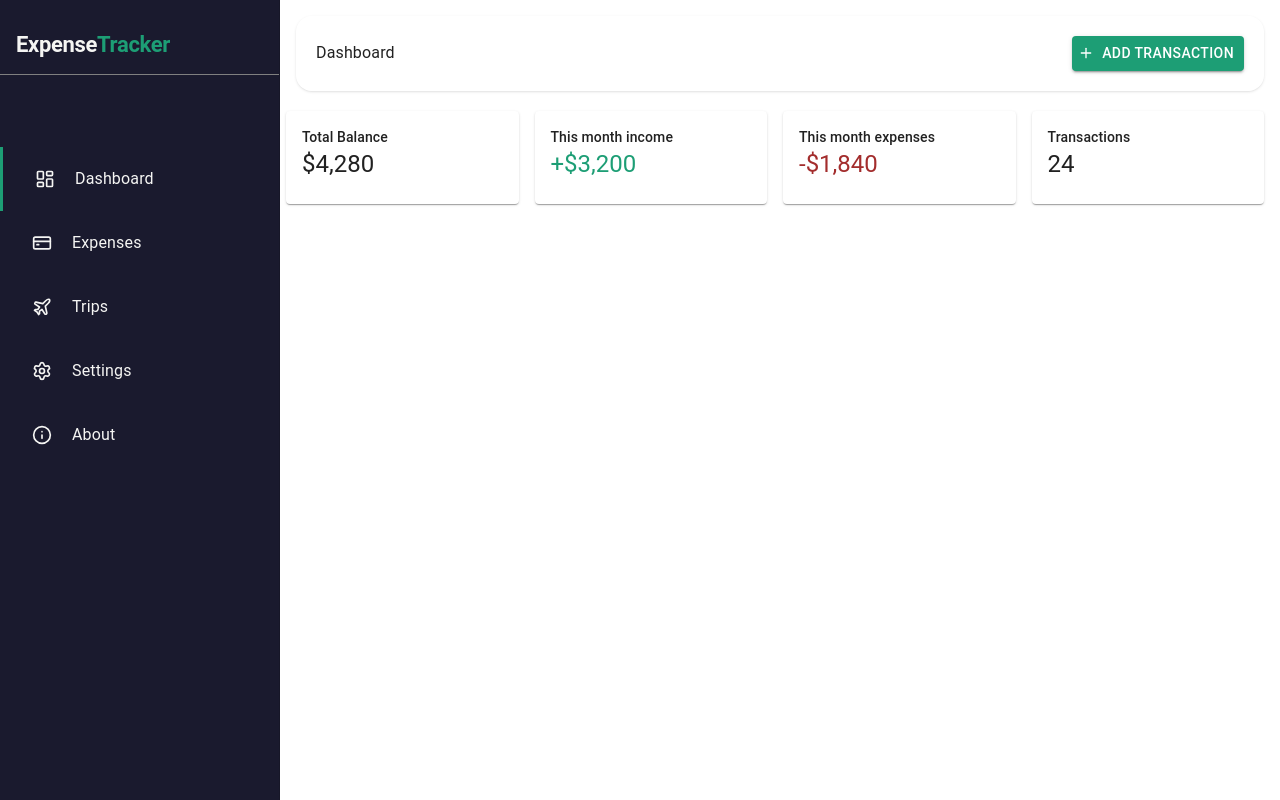
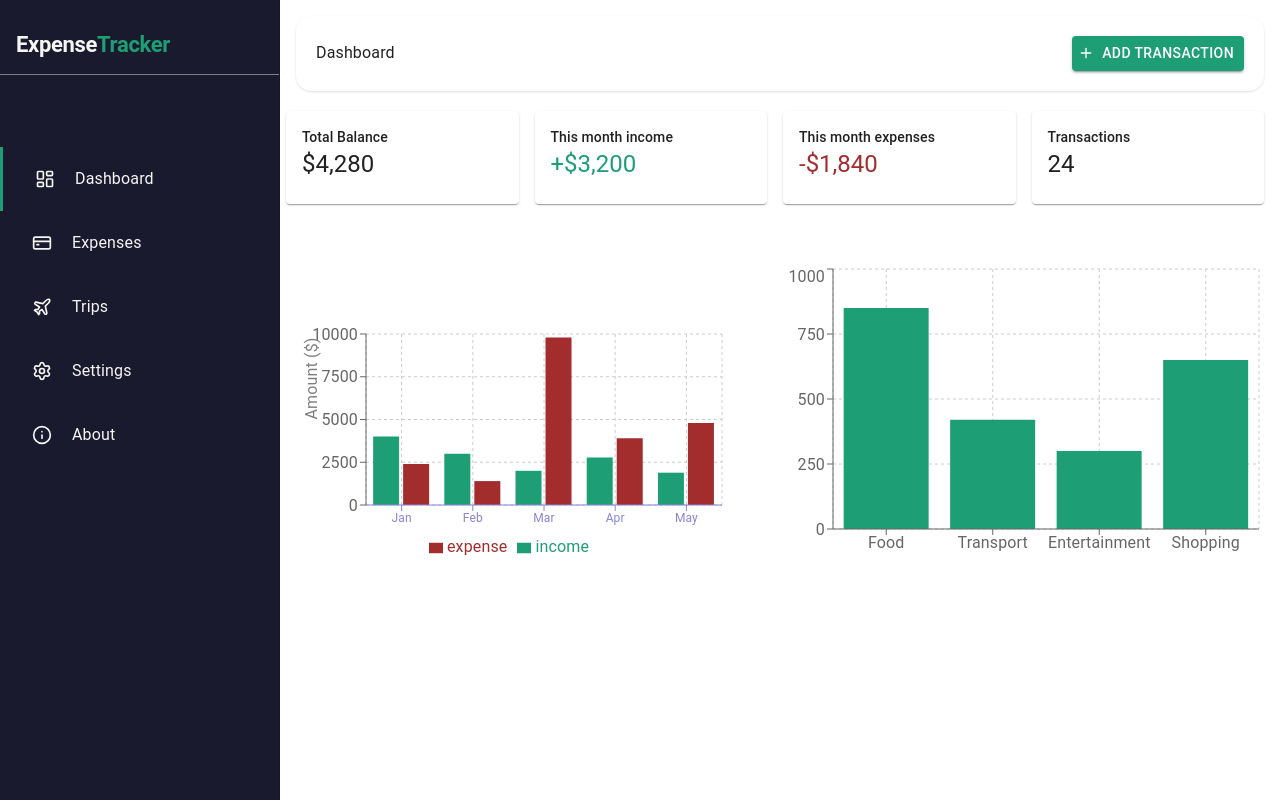
Before and after one commit to Al1k04/expense-tracker, a Next.js app: page / in a window 1280 px wide. Built offline with nearby package versions, Linux system fonts and the light colour scheme; what @mui/material-nextjs would draw is missing.

Commit message:
Add charts to dashboard

```diff
--- a/package.json
+++ b/package.json
@@ -17,6 +17,7 @@
     "@mui/material-nextjs": "^9.0.1",
     "@prisma/adapter-pg": "^7.8.0",
     "@prisma/client": "^7.8.0",
+    "@recharts/devtools": "^0.0.14",
     "dotenv": "^17.4.2",
     "lucide": "^1.3.0",
     "lucide-react": "^1.16.0",
--- a/src/app/(sidebar)/page.tsx
+++ b/src/app/(sidebar)/page.tsx
@@ -1,6 +1,7 @@
 import { Button } from "@mui/material";
 import { Plus } from "lucide-react";
 import MetricCard from "@/components/dashboard/MetricCards";
+import Charts from "@/components/dashboard/Charts";
 
 export default function DashBoard() {
   return (
@@ -18,6 +19,7 @@ export default function DashBoard() {
         </div>
       </div>
       <MetricCard />
+      <Charts />
     </div>
   );
 }
--- /dev/null
+++ b/src/components/dashboard/Charts.tsx
@@ -0,0 +1,73 @@
+"use client";
+
+import { Box } from "@mui/material";
+import {
+  BarChart,
+  Bar,
+  XAxis,
+  YAxis,
+  CartesianGrid,
+  Tooltip,
+  Legend,
+  ResponsiveContainer,
+} from "recharts";
+
+const data = [
+  { name: "Jan", income: 4000, expense: 2400 },
+  { name: "Feb", income: 3000, expense: 1398 },
+  { name: "Mar", income: 2000, expense: 9800 },
+  { name: "Apr", income: 2780, expense: 3908 },
+  { name: "May", income: 1890, expense: 4800 },
+];
+
+const categoryData = [
+  { category: "Food", amount: 850 },
+  { category: "Transport", amount: 420 },
+  { category: "Entertainment", amount: 300 },
+  { category: "Shopping", amount: 650 },
+];
+
+export default function Сharts() {
+  return (
+    <Box
+      sx={{
+        display: "grid",
+        gridTemplateColumns: "1fr 1fr",
+        gap: 2,
+        mt: "60px",
+      }}
+    >
+      <ResponsiveContainer width="100%" height={300}>
+        <BarChart
+          data={data}
+          margin={{ top: 70, right: 30, left: 50, bottom: 5 }}
+        >
+          <CartesianGrid strokeDasharray="3 3" />
+
+          <XAxis dataKey="name" stroke="#8884d8" tick={{ fontSize: 12 }} />
+
+          <YAxis
+            label={{ value: "Amount ($)", angle: -90, position: "insideLeft" }}
+            domain={[0, "auto"]}
+          />
+
+          <Tooltip />
+          <Legend />
+
+          <Bar dataKey="income" fill="#1D9E75" />
+          <Bar dataKey="expense" fill="#A32D2D" />
+        </BarChart>
+      </ResponsiveContainer>
+
+      <ResponsiveContainer width="100%" height={300}>
+        <BarChart data={categoryData}>
+          <CartesianGrid strokeDasharray="3 3" />
+          <XAxis dataKey="category" />
+          <YAxis />
+          <Tooltip />
+          <Bar dataKey="amount" fill="#1D9E75" />
+        </BarChart>
+      </ResponsiveContainer>
+    </Box>
+  );
+}
```
Also changed, not shown: 1 other file (tests, documents, lock files or other folders).
